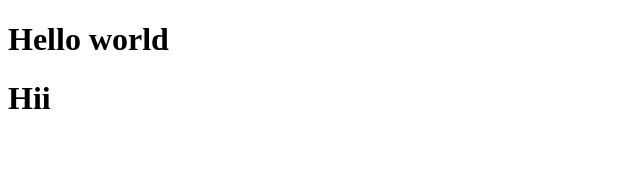
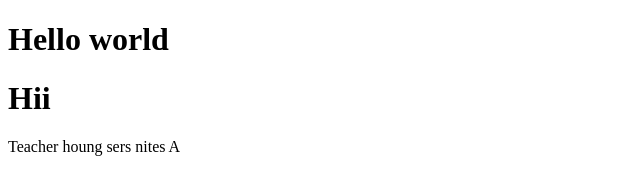
Before and after one commit to MenghoungChum/bootstrap_git_test, a plain HTML site: page teacher.html in a window 1280 px wide. Shown: the whole page, without its empty margins (0-640 px from the left). Drawn offline with Linux system fonts and the light colour scheme.

Commit message:
hort mes

```diff
--- a/teacher.html
+++ b/teacher.html
@@ -8,5 +8,6 @@
 <body>
     <h1>Hello world</h1>
     <h1>Hii</h1>
+    <p>Teacher houng sers nites A</p>
 </body>
 </html>
```
Also changed, not shown: Narak_67.html (added, +1 -0 lines), Narak.html (deleted).
